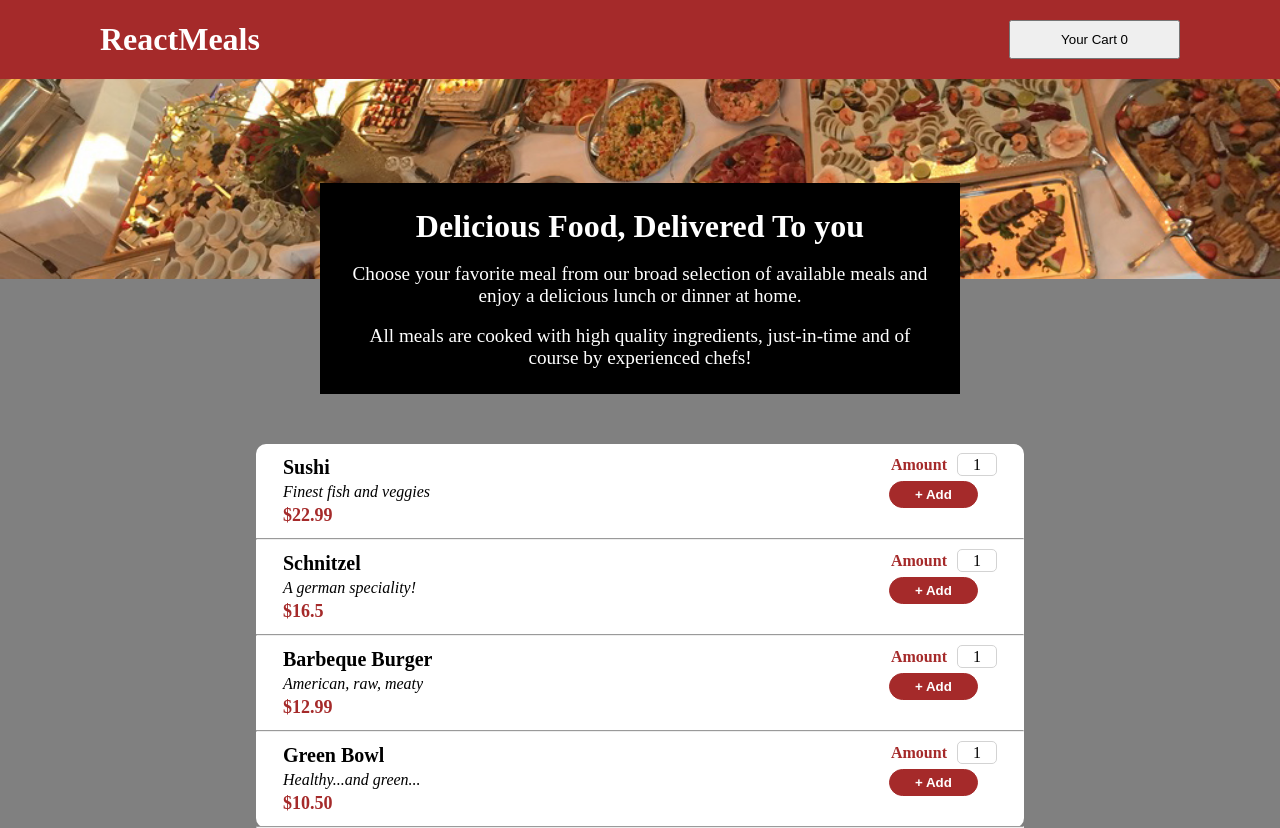
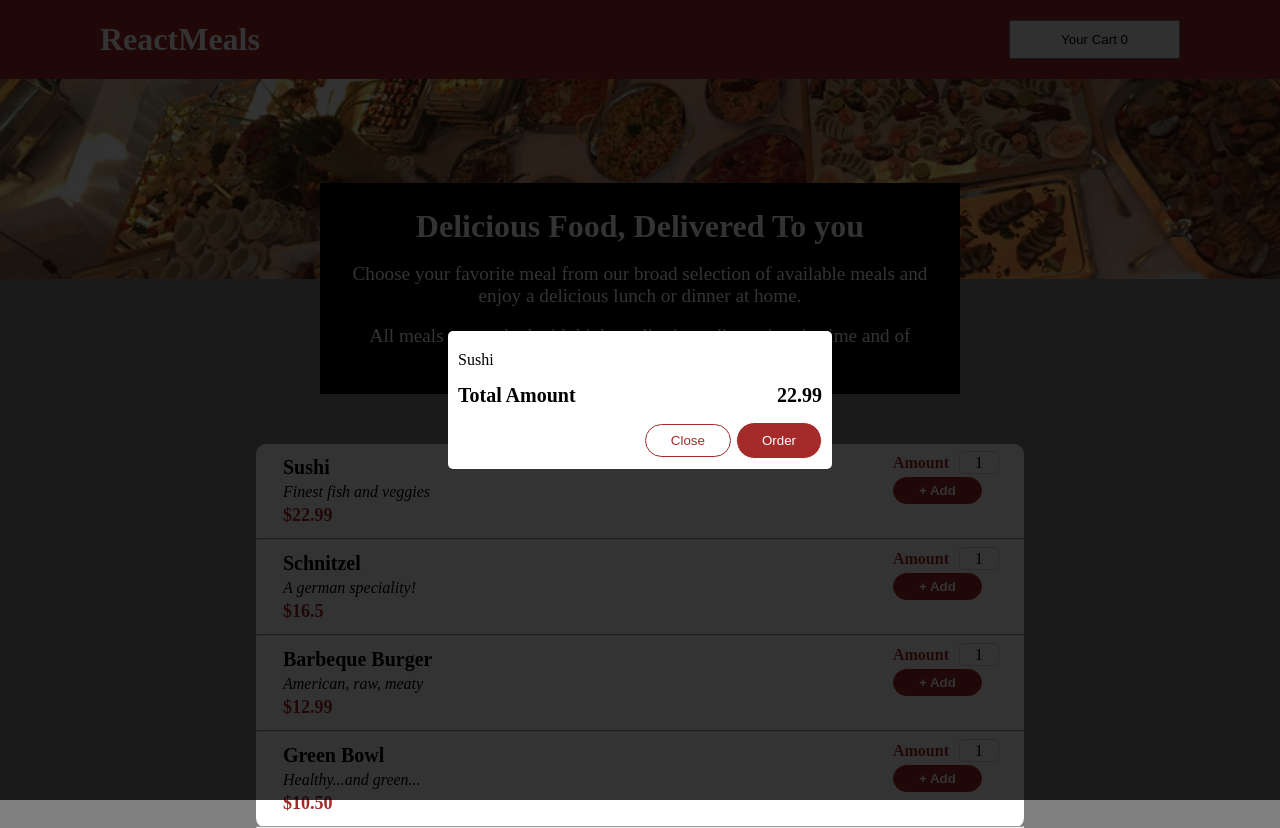
Before and after one commit to akverma2496/sharpener, a React (Vite) app in the folder react/restaurant-app/: page / in a window 1280 px wide. Built offline with nearby package versions, Linux system fonts and the light colour scheme.

Commit message:
cart-modal-done

```diff
--- a/react/restaurant-app/index.html
+++ b/react/restaurant-app/index.html
@@ -7,6 +7,7 @@
     <title>Restaurant App</title>
   </head>
   <body>
+    <div id="modal"></div>
     <div id="root"></div>
     <script type="module" src="/src/main.jsx"></script>
   </body>
--- /dev/null
+++ b/react/restaurant-app/src/components/AddItems.jsx
@@ -0,0 +1,16 @@
+import React from 'react'
+import styles from "./AddItems.module.css"
+
+const AddItems = () => {
+  return (
+    <div>
+        <p>
+            <span className={styles.amount}>Amount</span>
+            <span className={styles.quant}>1</span>
+        </p>
+        <button className={styles.addBtn}>+ Add</button>
+    </div>
+  )
+}
+
+export default AddItems
--- /dev/null
+++ b/react/restaurant-app/src/components/AddItems.module.css
@@ -0,0 +1,22 @@
+.amount{
+    color: brown;
+    font-weight: bold;
+}
+
+.quant{
+    border: 1px solid lightgray;
+    border-radius: 5px;
+    padding: 2px 15px;
+    margin-left: 10px;
+}
+
+.addBtn{
+    padding: 5px 25px;
+    color: white;
+    font-weight: bolder;
+    background-color: brown;
+    border-radius: 50px;
+    border: 1px solid brown;
+    margin-top: 5px;
+    cursor: pointer;
+}
--- a/react/restaurant-app/src/components/AllMeals.jsx
+++ b/react/restaurant-app/src/components/AllMeals.jsx
@@ -1,5 +1,9 @@
 import React from 'react'
 import styles from "./AllMeals.module.css"
+import DishDetail from './DishDetail'
+import AddItems from './AddItems'
+import Modal from './Modal'
+import { createPortal } from 'react-dom'
 
 const AllMeals = () => {
 
@@ -33,24 +37,15 @@ const AllMeals = () => {
                 dummyMeals.map((meal) => (
                     <>
                     <li className={styles.list}>
-                        <div>
-                            <p className={styles.pone}>{meal.name}</p>
-                            <p className={styles.ptwo}>{meal.sub}</p>
-                            <p className={styles.pthree}>${meal.price}</p>
-                        </div>
-                        <div>
-                            <p>
-                                <span className={styles.amount}>Amount</span>
-                                <span className={styles.quant}>1</span>
-                            </p>
-                            <button className={styles.addBtn}>+ Add</button>
-                        </div>
+                        <DishDetail meal={meal}/>
+                        <AddItems />
                     </li>
                     <hr />
                     </>
                 ))
             }
         </ul>
+        {true && createPortal(<Modal meal={dummyMeals[0]}/>, document.getElementById("modal"))}
     </div>
   )
 }
--- a/react/restaurant-app/src/components/AllMeals.module.css
+++ b/react/restaurant-app/src/components/AllMeals.module.css
@@ -15,45 +15,3 @@
     display: flex;
     justify-content: space-between;
 }
-
-.list div p{
-    padding: 2px;
-}
-
-.pone{
-    font-weight: bold;
-    font-size: 20px;
-}
-
-.ptwo{
-    font-style: italic;
-}
-
-.pthree{
-    font-weight: bold;
-    color: brown;
-    font-size: 18px;
-}
-
-
-.amount{
-    color: brown;
-    font-weight: bold;
-}
-
-.quant{
-    border: 1px solid lightgray;
-    border-radius: 5px;
-    padding: 2px 15px;
-    margin-left: 10px;
-}
-
-.addBtn{
-    padding: 5px 25px;
-    color: white;
-    font-weight: bolder;
-    background-color: brown;
-    border-radius: 50px;
-    border: 1px solid brown;
-    margin-top: 5px;
-}
--- /dev/null
+++ b/react/restaurant-app/src/components/DishDetail.jsx
@@ -0,0 +1,14 @@
+import React from 'react'
+import styles from "./DishDetail.module.css"
+
+const DishDetail = (props) => {
+    return (
+        <div>
+            <p className={styles.pone}>{props.meal.name}</p>
+            <p className={styles.ptwo}>{props.meal.sub}</p>
+            <p className={styles.pthree}>${props.meal.price}</p>
+        </div>
+    )
+}
+
+export default DishDetail
--- /dev/null
+++ b/react/restaurant-app/src/components/DishDetail.module.css
@@ -0,0 +1,19 @@
+.pone{
+    font-weight: bold;
+    font-size: 20px;
+}
+
+.ptwo{
+    font-style: italic;
+}
+
+.pthree{
+    font-weight: bold;
+    color: brown;
+    font-size: 18px;
+}
+
+
+.pone, .ptwo, .pthree{
+    padding: 2px;
+}
--- /dev/null
+++ b/react/restaurant-app/src/components/Modal.jsx
@@ -0,0 +1,22 @@
+import React from 'react'
+import styles from "./Modal.module.css"
+
+const Modal = (props) => {
+  return (
+    <div className={styles.outerDiv}>
+        <div className={styles.innerDiv}>
+            <p className={styles.modalTitle}>{props.meal.name}</p>
+            <p className={styles.amountPara}>
+                <span>Total Amount</span>
+                <span>{props.meal.price}</span>
+            </p>
+            <div className={styles.btnDiv}>
+                <button className={styles.closeBtn}>Close</button>
+                <button className={styles.orderBtn}>Order</button>
+            </div>
+        </div>
+    </div>
+  )
+}
+
+export default Modal
--- /dev/null
+++ b/react/restaurant-app/src/components/Modal.module.css
@@ -0,0 +1,52 @@
+.outerDiv{
+position: fixed;
+  top: 0;
+  left: 0;
+  right: 0;
+  bottom: 0;
+  background-color: rgba(0, 0, 0, 0.8);
+  z-index: 4;
+  display: flex;
+  justify-content: center;
+  align-items: center;
+}
+
+.innerDiv{
+    background-color: white;
+    width: 30%;
+    border-radius: 5px;
+    padding-left: 10px;
+    padding-top: 20px;
+    padding-right: 10px;
+}
+
+.amountPara{
+    padding: 15px 0px 15px 0px;
+    display: flex;
+    justify-content: space-between;
+    font-weight: bold;
+    font-size: 20px;
+}
+
+
+.btnDiv{
+    text-align: right;
+    margin-bottom: 10px;
+}
+
+.orderBtn{
+    background-color: brown;
+    color: white;
+    border: 1px solid white;
+    border-radius: 50px;
+    padding: 10px 25px;
+}
+
+.closeBtn{
+    background-color: white;
+    color: brown;
+    border: 1px solid brown;
+    border-radius: 50px;
+    padding: 8px 25px;
+    margin-right: 5px;
+}
```
